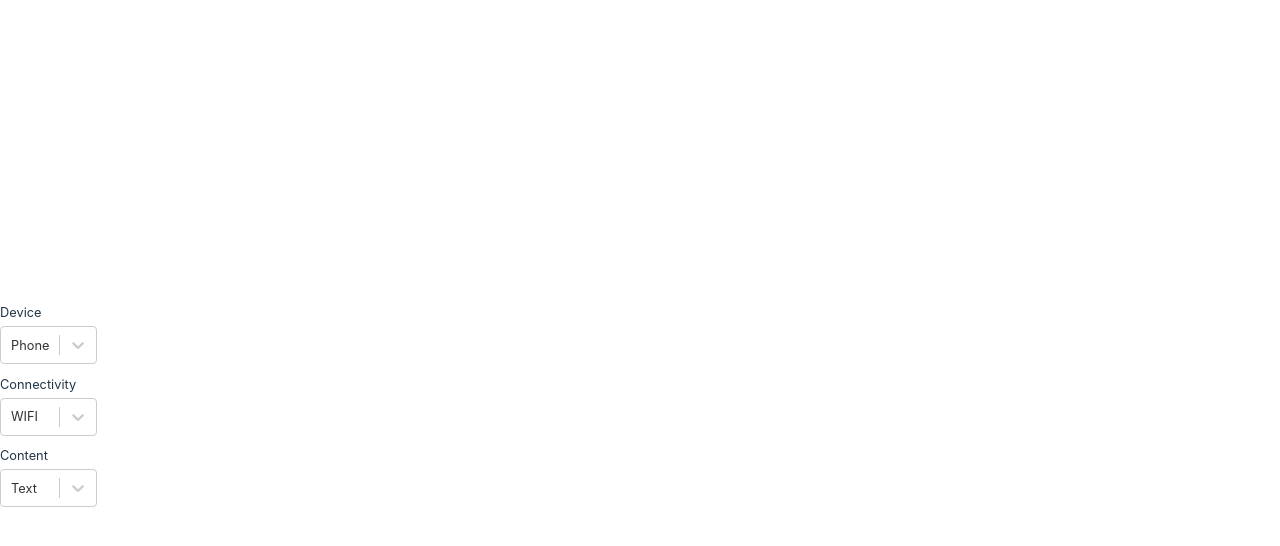
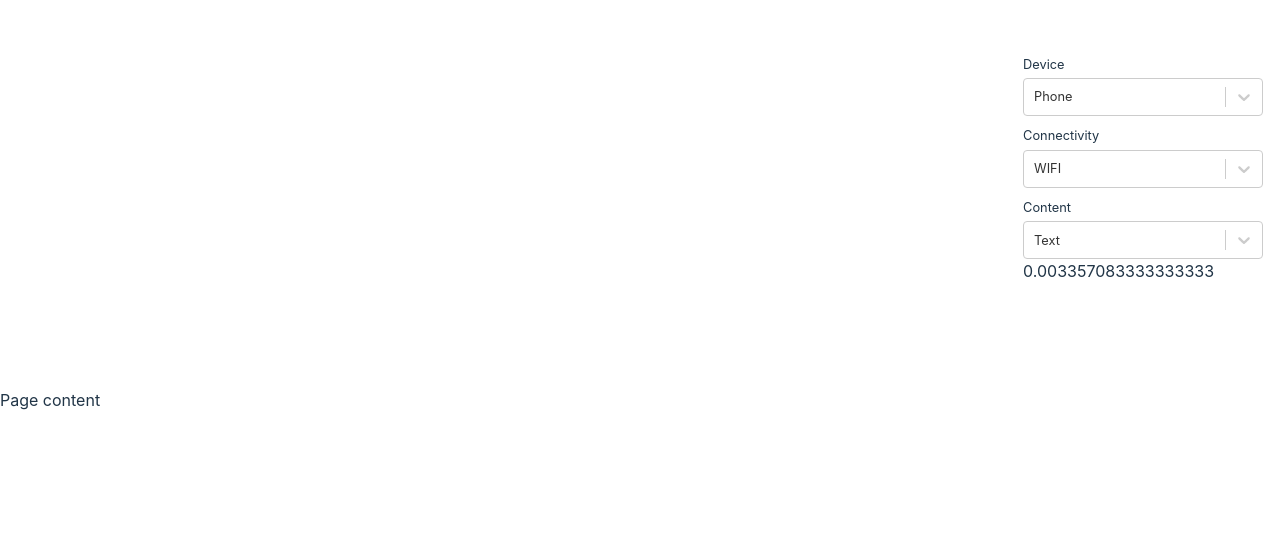
Before and after one commit to pekkapulli/redime, a React (Vite) app: page / in a window 1280 px wide. Shown: the top 546 px of the page. Built offline with nearby package versions, Linux system fonts and the light colour scheme.

Commit message:
Use router and context

```diff
--- a/package.json
+++ b/package.json
@@ -14,6 +14,7 @@
     "lodash": "^4.17.21",
     "react": "^18.2.0",
     "react-dom": "^18.2.0",
+    "react-router-dom": "^6.22.0",
     "react-select": "^5.8.0",
     "styled-components": "^6.1.8"
   },
--- a/src/App.tsx
+++ /dev/null
@@ -1,31 +0,0 @@
-// import reactLogo from "./assets/react.svg";
-// import viteLogo from "/vite.svg";
-
-import { useState } from "react";
-import { Params } from "./types";
-import Controls from "./components/Controls";
-import Results from "./components/Results";
-
-const App = () => {
-  const [params, setParams] = useState<Params>({
-    connectivityMethod: "WIFI",
-    deviceType: "Phone",
-    contentType: "Text",
-  });
-
-  const setParamsHelper = (newParams: Partial<Params>) => {
-    setParams((oldParams) => ({
-      ...oldParams,
-      ...newParams,
-    }));
-  };
-
-  return (
-    <div>
-      <Controls params={params} updateParams={setParamsHelper} />
-      <Results params={params} />
-    </div>
-  );
-};
-
-export default App;
--- a/src/components/Controls.tsx
+++ b/src/components/Controls.tsx
@@ -3,26 +3,27 @@ import {
   ConnectivityMethod,
   ContentType,
   DeviceType,
-  Params,
   allConnectivityMethods,
   allContentTypes,
   allDeviceTypes,
 } from "../types";
 import { Selector, SelectorLabel } from "./common-components";
-
-interface ControlsProps {
-  params: Params;
-  updateParams: (newParams: Partial<Params>) => void;
-}
+import styled from "styled-components";
+import { useContext } from "react";
+import { ParamsContext } from "../contexts/ParamsContext";
 
 const getOption = <T,>(option: T) => ({
   label: option,
   value: option,
 });
 
-const Controls = ({ params, updateParams }: ControlsProps) => {
+const ControlsContainer = styled.div``;
+
+const Controls = () => {
+  const { params, updateParams } = useContext(ParamsContext);
+
   return (
-    <div>
+    <ControlsContainer>
       <Selector>
         <SelectorLabel>Device</SelectorLabel>
         <Select
@@ -54,7 +55,7 @@ const Controls = ({ params, updateParams }: ControlsProps) => {
           value={getOption(params.contentType)}
         />
       </Selector>
-    </div>
+    </ControlsContainer>
   );
 };
 
--- a/src/components/Results.tsx
+++ b/src/components/Results.tsx
@@ -1,12 +1,13 @@
-import { Params } from "../types";
+import styled from "styled-components";
 import { calculateImpact } from "../util/calculateImpact";
 import { useDeepMemo } from "../util/useDeepMemo";
+import { useContext } from "react";
+import { ParamsContext } from "../contexts/ParamsContext";
 
-interface ResultsProps {
-  params: Params;
-}
+const ResultsContainer = styled.div``;
 
-const Results = ({ params }: ResultsProps) => {
+const Results = () => {
+  const { params } = useContext(ParamsContext);
   const [impact] = useDeepMemo(() => {
     return [
       calculateImpact(
@@ -18,7 +19,7 @@ const Results = ({ params }: ResultsProps) => {
     ];
   }, [params]);
 
-  return <div>{impact.carbon}</div>;
+  return <ResultsContainer>{impact.total.carbon}</ResultsContainer>;
 };
 
 export default Results;
--- /dev/null
+++ b/src/contexts/ParamsContext.tsx
@@ -0,0 +1,18 @@
+import { createContext } from "react";
+import { Params } from "../types";
+
+interface ParamsContextShape {
+  params: Params;
+  updateParams: (newParams: Partial<Params>) => void;
+}
+
+export const ParamsContext = createContext<ParamsContextShape>({
+  params: {
+    connectivityMethod: "WIFI",
+    deviceType: "Phone",
+    contentType: "Text",
+  },
+  updateParams: (newParams) => {
+    newParams;
+  },
+});
--- a/src/main.tsx
+++ b/src/main.tsx
@@ -1,10 +1,30 @@
-import React from 'react'
-import ReactDOM from 'react-dom/client'
-import App from './App.tsx'
-import './index.css'
+import React from "react";
+import ReactDOM from "react-dom/client";
+import "./index.css";
+import { RouterProvider, createBrowserRouter } from "react-router-dom";
+import Root from "./routes/Root";
+import MainPage from "./routes/MainPage";
+import Article from "./routes/Article";
 
-ReactDOM.createRoot(document.getElementById('root')!).render(
+export const router = createBrowserRouter([
+  {
+    path: "/",
+    element: <Root />,
+    children: [
+      {
+        path: "/",
+        element: <MainPage />,
+      },
+      {
+        path: "/article/",
+        element: <Article />,
+      },
+    ],
+  },
+]);
+
+ReactDOM.createRoot(document.getElementById("root")!).render(
   <React.StrictMode>
-    <App />
-  </React.StrictMode>,
-)
+    <RouterProvider router={router} />
+  </React.StrictMode>
+);
--- /dev/null
+++ b/src/routes/Article.tsx
@@ -0,0 +1,11 @@
+import styled from "styled-components";
+
+// interface PageProps {}
+
+const PageContainer = styled.div``;
+
+const Article = () => {
+  return <PageContainer>Article content</PageContainer>;
+};
+
+export default Article;
--- /dev/null
+++ b/src/routes/MainPage.tsx
@@ -0,0 +1,11 @@
+import styled from "styled-components";
+
+// interface PageProps {}
+
+const PageContainer = styled.div``;
+
+const MainPage = () => {
+  return <PageContainer>Page content</PageContainer>;
+};
+
+export default MainPage;
--- /dev/null
+++ b/src/routes/Root.tsx
@@ -0,0 +1,59 @@
+import { useState } from "react";
+import { Params } from "../types";
+import Controls from "../components/Controls";
+import Results from "../components/Results";
+import styled from "styled-components";
+import { breakpoints, theme } from "../theme";
+import { Outlet } from "react-router-dom";
+import { ParamsContext } from "../contexts/ParamsContext";
+
+const AppContent = styled.div`
+  width: 100%;
+  position: relative;
+`;
+
+const ControlsAndResults = styled.div`
+  width: 240px;
+  position: fixed;
+  right: 0;
+  top: ${theme.spacing(4)};
+  padding: ${theme.spacing(3)};
+
+  @media (max-width: ${breakpoints.tablet}px) {
+    position: relative;
+    width: 100%;
+  }
+`;
+
+const SiteContent = styled.div``;
+
+const Root = () => {
+  const [params, setParams] = useState<Params>({
+    connectivityMethod: "WIFI",
+    deviceType: "Phone",
+    contentType: "Text",
+  });
+
+  const setParamsHelper = (newParams: Partial<Params>) => {
+    setParams((oldParams) => ({
+      ...oldParams,
+      ...newParams,
+    }));
+  };
+
+  return (
+    <AppContent>
+      <ParamsContext.Provider value={{ params, updateParams: setParamsHelper }}>
+        <ControlsAndResults>
+          <Controls />
+          <Results />
+        </ControlsAndResults>
+        <SiteContent>
+          <Outlet />
+        </SiteContent>
+      </ParamsContext.Provider>
+    </AppContent>
+  );
+};
+
+export default Root;
```
Also changed, not shown: src/AppLayout.css (renamed from src/App.css), 1 other file (tests, documents, lock files or other folders).
